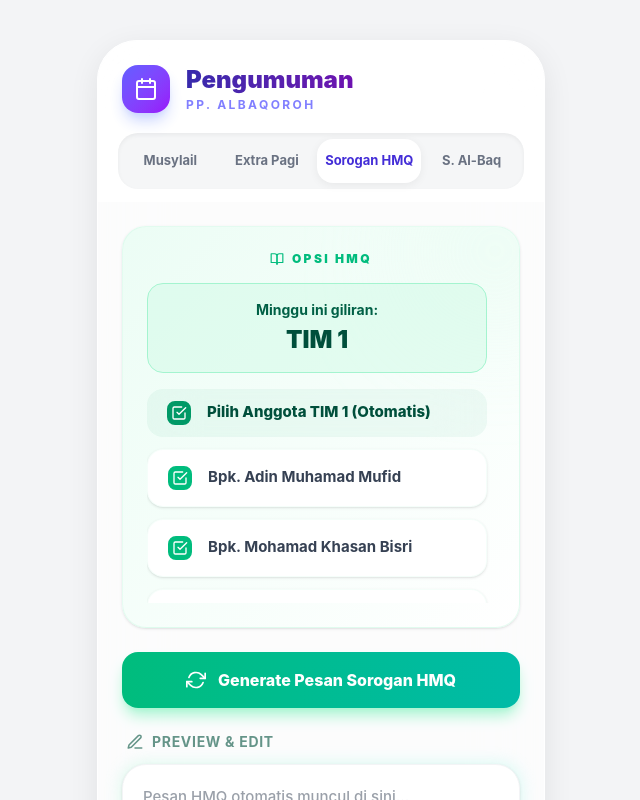
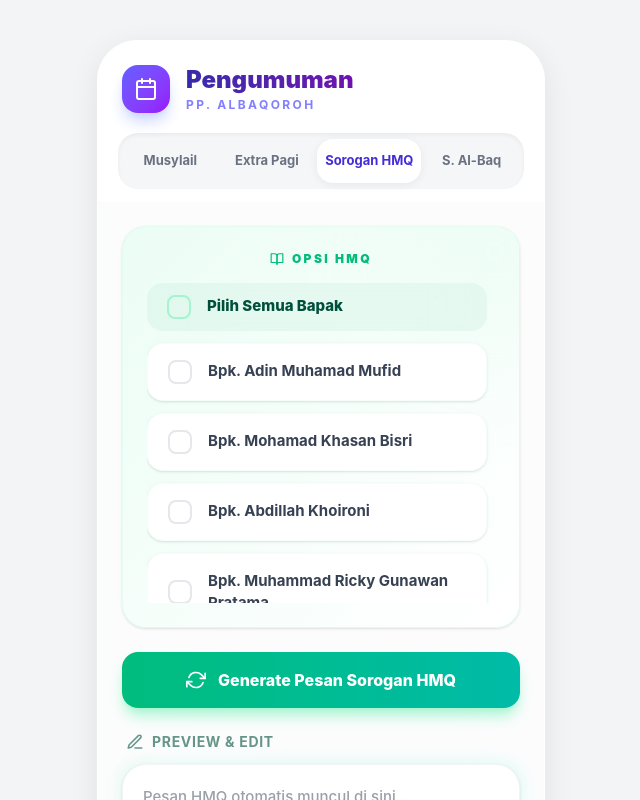
Before and after one commit to mazeedahmqlirboyo-pixel/woro-wa, a React (Vite) app: page / in a window 1280 px wide. Both pictures are taken after a click on the button "Sorogan HMQ". Shown: the top 800 px of the page, without its empty margins (319-959 px from the left). Built offline with nearby package versions, Linux system fonts and the light colour scheme.

Commit message:
fix: move team rotation from HMQ to Al-Baqoroh

```diff
--- a/src/App.jsx
+++ b/src/App.jsx
@@ -70,8 +70,8 @@ const GREETINGS = [
   "Sugeng ndalu Bapak-bapak:"
 ];
 
-// TIM HMQ
-const TIM_HMQ_1 = [
+// TIM AL-BAQOROH
+const TIM_ALBAQOROH_1 = [
   "Bpk. Abdillah Khoironi",
   "Bpk. Adin Muhamad Mufid",
   "Bpk. Mohamad Khasan Bisri",
@@ -80,7 +80,7 @@ const TIM_HMQ_1 = [
   "Bpk. Agus Wahyudin"
 ];
 
-const TIM_HMQ_2 = [
+const TIM_ALBAQOROH_2 = [
   "Bpk. M Khoirul Anwar",
   "Bpk. Abdul Wakhid",
   "Bpk. Muhammad Burhanuddin Ramadhan",
@@ -89,8 +89,8 @@ const TIM_HMQ_2 = [
   "Bpk. Ahmad Syarief Qornel"
 ];
 
-// Fungsi menghitung tim HMQ aktif berdasarkan minggu
-const getActiveHmqTeam = () => {
+// Fungsi menghitung tim Al-Baqoroh aktif berdasarkan minggu
+const getActiveAlbaqorohTeam = () => {
   const start = new Date(2026, 4, 18); // 18 Mei 2026 (Senin)
   start.setHours(0,0,0,0);
   const today = new Date();
@@ -99,11 +99,11 @@ const getActiveHmqTeam = () => {
   const diffTime = today - start;
   const diffWeeks = Math.floor(diffTime / (1000 * 60 * 60 * 24 * 7));
 
-  if (diffWeeks < 0) return { label: "TIM 1", anggota: TIM_HMQ_1 };
+  if (diffWeeks < 0) return { label: "TIM 1", anggota: TIM_ALBAQOROH_1 };
 
   return diffWeeks % 2 === 0
-    ? { label: "TIM 1", anggota: TIM_HMQ_1 }
-    : { label: "TIM 2", anggota: TIM_HMQ_2 };
+    ? { label: "TIM 1", anggota: TIM_ALBAQOROH_1 }
+    : { label: "TIM 2", anggota: TIM_ALBAQOROH_2 };
 };
 
 export default function App() {
@@ -123,11 +123,11 @@ export default function App() {
   const [messageMusylail, setMessageMusylail] = useState('');
 
   // STATE: SOROGAN HMQ
-  const [timAktifHmqLabel, setTimAktifHmqLabel] = useState('');
   const [selectedHmq, setSelectedHmq] = useState([]);
   const [messageHmq, setMessageHmq] = useState('');
 
   // STATE: SOROGAN AL-BAQOROH
+  const [timAktifAlbaqorohLabel, setTimAktifAlbaqorohLabel] = useState('');
   const [selectedAlbaqoroh, setSelectedAlbaqoroh] = useState([]);
   const [messageAlbaqoroh, setMessageAlbaqoroh] = useState('');
 
@@ -184,10 +184,10 @@ export default function App() {
     setPetugasPagiIni(jadwalPagi.petugas);
     setSelectedPetugasExtra(jadwalPagi.petugas);
 
-    // HMQ
-    const hmqTeam = getActiveHmqTeam();
-    setTimAktifHmqLabel(hmqTeam.label);
-    setSelectedHmq(hmqTeam.anggota);
+    // AL-BAQOROH
+    const albaqorohTeam = getActiveAlbaqorohTeam();
+    setTimAktifAlbaqorohLabel(albaqorohTeam.label);
+    setSelectedAlbaqoroh(albaqorohTeam.anggota);
   }, [jadwalExtraFull]);
 
   const getRandomGreeting = () => GREETINGS[Math.floor(Math.random() * GREETINGS.length)];
@@ -284,7 +284,7 @@ export default function App() {
     selectedAlbaqoroh.forEach(name => {
       generated += `@${name}\n`;
     });
-    generated += `\n*Informasi untuk Bapak-bapak sekalian, hari ini ada kegiatan Sorogan di AL-BAQOROH. Mohon kehadirannya.*\n\nTerima kasih ${pray}`;
+    generated += `\n*Informasi untuk Bapak-bapak sekalian, hari ini ada kegiatan Sorogan di AL-BAQOROH. Mohon kehadirannya.*\n\n*Dan untuk Bapak-bapak yang lain senantiasa menjaga Musylail Di HMQ.*\n\nTerima kasih ${pray}`;
     setMessageAlbaqoroh(generated);
   };
 
@@ -550,21 +550,17 @@ export default function App() {
                 </h2>
 
                 <div className="space-y-3 h-80 overflow-y-auto pr-2 custom-scrollbar relative z-10">
-                  <div className="bg-emerald-100/50 p-4 rounded-2xl border border-emerald-200 mb-4 text-center">
-                    <p className="text-emerald-800 font-bold text-sm mb-1">Minggu ini giliran:</p>
-                    <p className="text-emerald-900 font-black text-2xl">{timAktifHmqLabel}</p>
-                  </div>
                   <label className="flex items-center gap-4 cursor-pointer bg-emerald-600/5 px-5 py-3 rounded-2xl hover:bg-emerald-600/10 transition-colors sticky top-0 backdrop-blur-xl z-20">
                     <div className="relative flex items-center">
                       <input
                         type="checkbox"
-                        checked={selectedHmq.length === getActiveHmqTeam().anggota.length && getActiveHmqTeam().anggota.every(a => selectedHmq.includes(a))}
-                        onChange={(e) => setSelectedHmq(e.target.checked ? getActiveHmqTeam().anggota : [])}
+                        checked={selectedHmq.length === SEMUA_BAPAK.length}
+                        onChange={(e) => setSelectedHmq(e.target.checked ? SEMUA_BAPAK : [])}
                         className="peer w-6 h-6 appearance-none rounded-lg border-2 border-emerald-200 checked:bg-emerald-600 checked:border-emerald-600 transition-all cursor-pointer"
                       />
                       <FiCheckSquare className="absolute text-white opacity-0 peer-checked:opacity-100 top-1/2 left-1/2 -translate-x-1/2 -translate-y-1/2 pointer-events-none w-4 h-4" />
                     </div>
-                    <span className="font-extrabold text-[15px] text-emerald-900">Pilih Anggota {timAktifHmqLabel} (Otomatis)</span>
+                    <span className="font-extrabold text-[15px] text-emerald-900">Pilih Semua Bapak</span>
                   </label>
                   {SEMUA_BAPAK.map((petugas, idx) => (
                     <label key={idx} className="group flex items-center gap-4 bg-white px-5 py-4 rounded-2xl font-bold text-gray-700 shadow-sm border border-emerald-50/50 text-[15px] cursor-pointer hover:shadow-md hover:border-emerald-200 transition-all">
@@ -636,17 +632,21 @@ export default function App() {
                 </h2>
 
                 <div className="space-y-3 h-80 overflow-y-auto pr-2 custom-scrollbar relative z-10">
+                  <div className="bg-sky-100/50 p-4 rounded-2xl border border-sky-200 mb-4 text-center">
+                    <p className="text-sky-800 font-bold text-sm mb-1">Minggu ini giliran:</p>
+                    <p className="text-sky-900 font-black text-2xl">{timAktifAlbaqorohLabel}</p>
+                  </div>
                   <label className="flex items-center gap-4 cursor-pointer bg-sky-600/5 px-5 py-3 rounded-2xl hover:bg-sky-600/10 transition-colors sticky top-0 backdrop-blur-xl z-20">
                     <div className="relative flex items-center">
                       <input
                         type="checkbox"
-                        checked={selectedAlbaqoroh.length === SEMUA_BAPAK.length}
-                        onChange={(e) => setSelectedAlbaqoroh(e.target.checked ? SEMUA_BAPAK : [])}
+                        checked={selectedAlbaqoroh.length === getActiveAlbaqorohTeam().anggota.length && getActiveAlbaqorohTeam().anggota.every(a => selectedAlbaqoroh.includes(a))}
+                        onChange={(e) => setSelectedAlbaqoroh(e.target.checked ? getActiveAlbaqorohTeam().anggota : [])}
                         className="peer w-6 h-6 appearance-none rounded-lg border-2 border-sky-200 checked:bg-sky-500 checked:border-sky-500 transition-all cursor-pointer"
                       />
                       <FiCheckSquare className="absolute text-white opacity-0 peer-checked:opacity-100 top-1/2 left-1/2 -translate-x-1/2 -translate-y-1/2 pointer-events-none w-4 h-4" />
                     </div>
-                    <span className="font-extrabold text-[15px] text-sky-900">Pilih Semua Bapak</span>
+                    <span className="font-extrabold text-[15px] text-sky-900">Pilih Anggota {timAktifAlbaqorohLabel} (Otomatis)</span>
                   </label>
                   {SEMUA_BAPAK.map((petugas, idx) => (
                     <label key={idx} className="group flex items-center gap-4 bg-white px-5 py-4 rounded-2xl font-bold text-gray-700 shadow-sm border border-sky-50/50 text-[15px] cursor-pointer hover:shadow-md hover:border-sky-200 transition-all">
```
